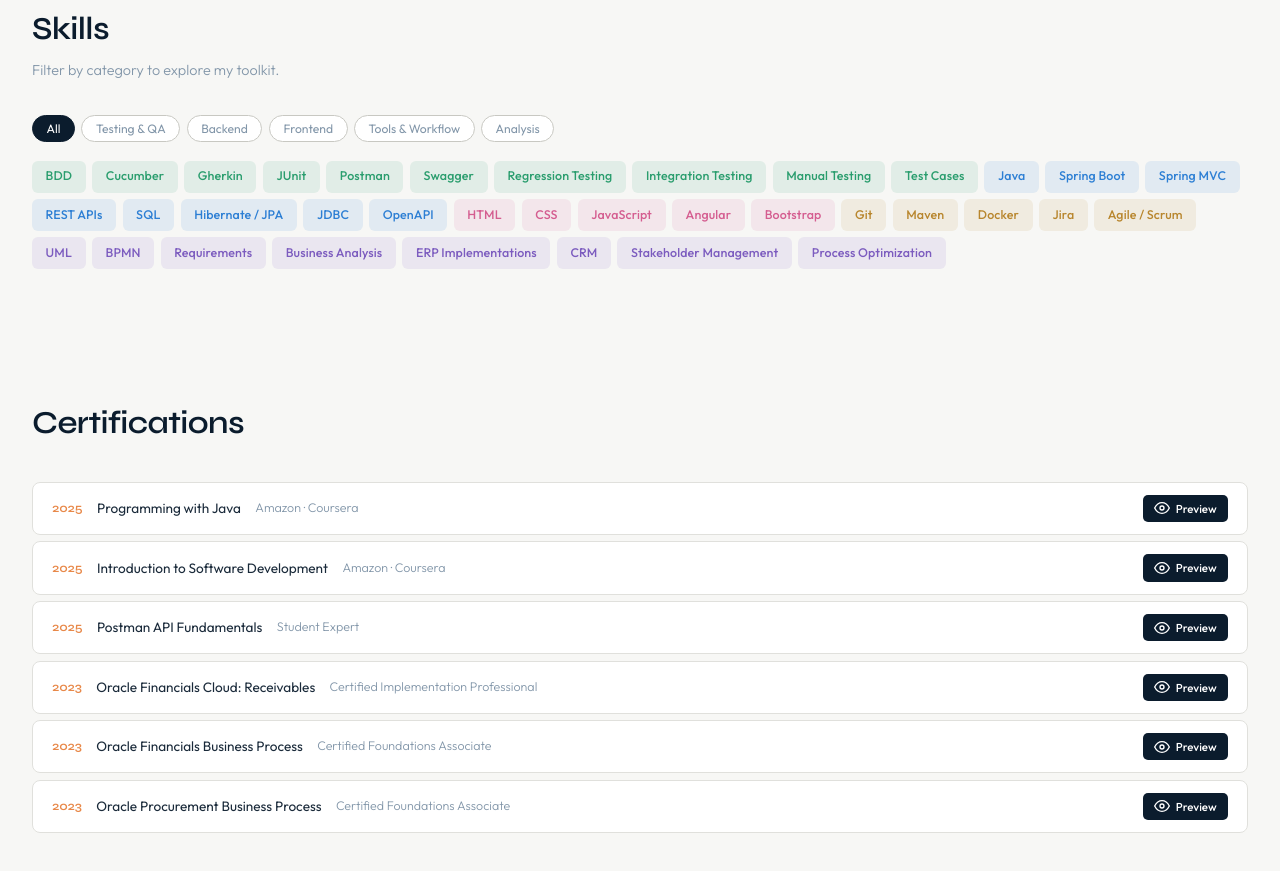
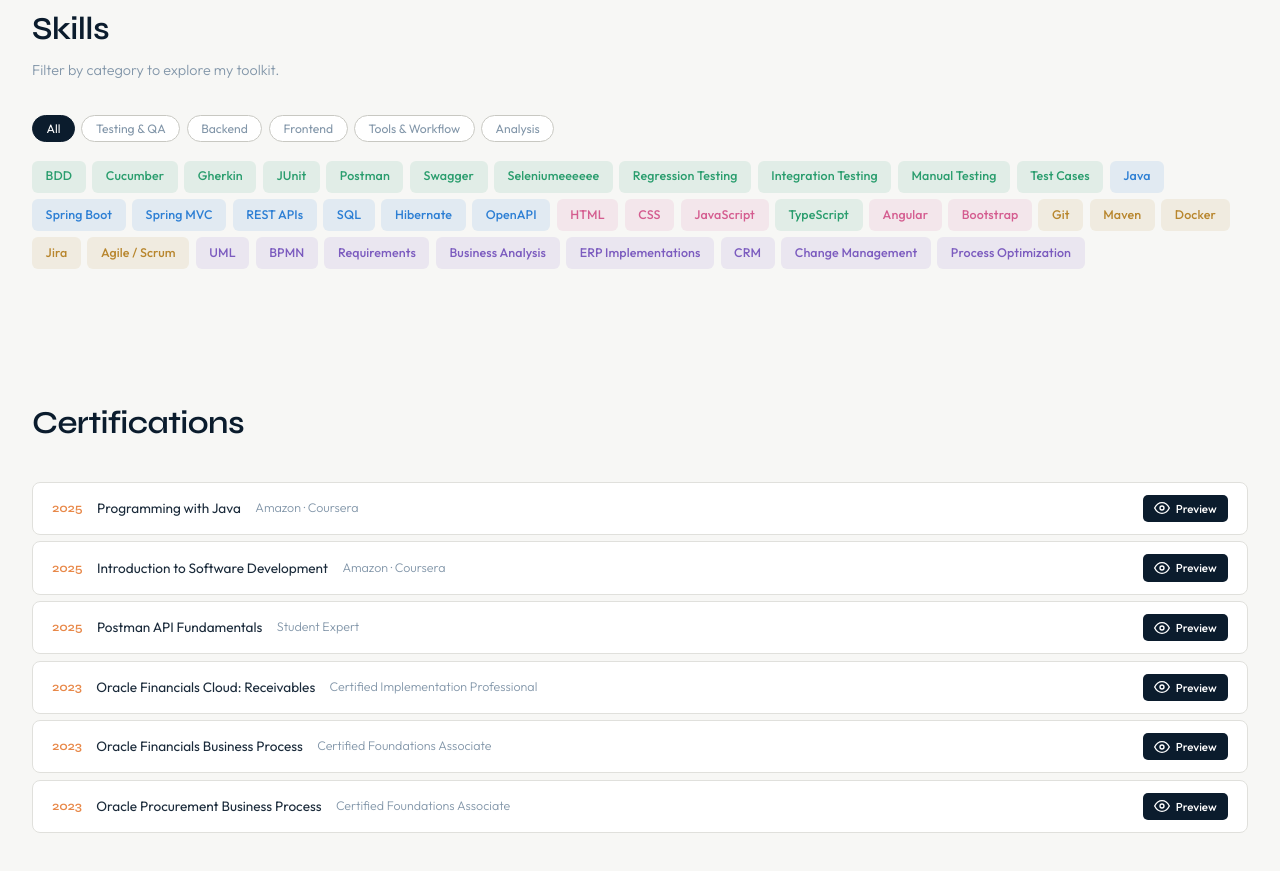
Before and after one commit to liesjedebroey/portfolio, a plain HTML site: page index.html in a window 1280 px wide. Shown: the part 1305-2176 px from the top of the page. Drawn offline with Linux system fonts and the light colour scheme.

Commit message:
Skills update

```diff
--- a/index.html
+++ b/index.html
@@ -261,6 +261,7 @@
                 <span class="sg-pill sg-testing" data-cat="testing">JUnit</span>
                 <span class="sg-pill sg-testing" data-cat="testing">Postman</span>
                 <span class="sg-pill sg-testing" data-cat="testing">Swagger</span>
+                <span class="sg-pill sg-testing" data-cat="testing">Seleniumeeeeee</span>
                 <span class="sg-pill sg-testing" data-cat="testing">Regression Testing</span>
                 <span class="sg-pill sg-testing" data-cat="testing">Integration Testing</span>
                 <span class="sg-pill sg-testing" data-cat="testing">Manual Testing</span>
@@ -272,14 +273,14 @@
                 <span class="sg-pill sg-backend" data-cat="backend">Spring MVC</span>
                 <span class="sg-pill sg-backend" data-cat="backend">REST APIs</span>
                 <span class="sg-pill sg-backend" data-cat="backend">SQL</span>
-                <span class="sg-pill sg-backend" data-cat="backend">Hibernate / JPA</span>
-                <span class="sg-pill sg-backend" data-cat="backend">JDBC</span>
+                <span class="sg-pill sg-backend" data-cat="backend">Hibernate</span>
                 <span class="sg-pill sg-backend" data-cat="backend">OpenAPI</span>
 
                 <!-- Frontend -->
                 <span class="sg-pill sg-frontend" data-cat="frontend">HTML</span>
                 <span class="sg-pill sg-frontend" data-cat="frontend">CSS</span>
                 <span class="sg-pill sg-frontend" data-cat="frontend">JavaScript</span>
+                <span class="sg-pill sg-testing" data-cat="testing">TypeScript</span>
                 <span class="sg-pill sg-frontend" data-cat="frontend">Angular</span>
                 <span class="sg-pill sg-frontend" data-cat="frontend">Bootstrap</span>
 
@@ -297,7 +298,7 @@
                 <span class="sg-pill sg-analysis" data-cat="analysis">Business Analysis</span>
                 <span class="sg-pill sg-analysis" data-cat="analysis">ERP Implementations</span>
                 <span class="sg-pill sg-analysis" data-cat="analysis">CRM</span>
-                <span class="sg-pill sg-analysis" data-cat="analysis">Stakeholder Management</span>
+                <span class="sg-pill sg-analysis" data-cat="analysis">Change Management</span>
                 <span class="sg-pill sg-analysis" data-cat="analysis">Process Optimization</span>
             </div>
         </section>
```
